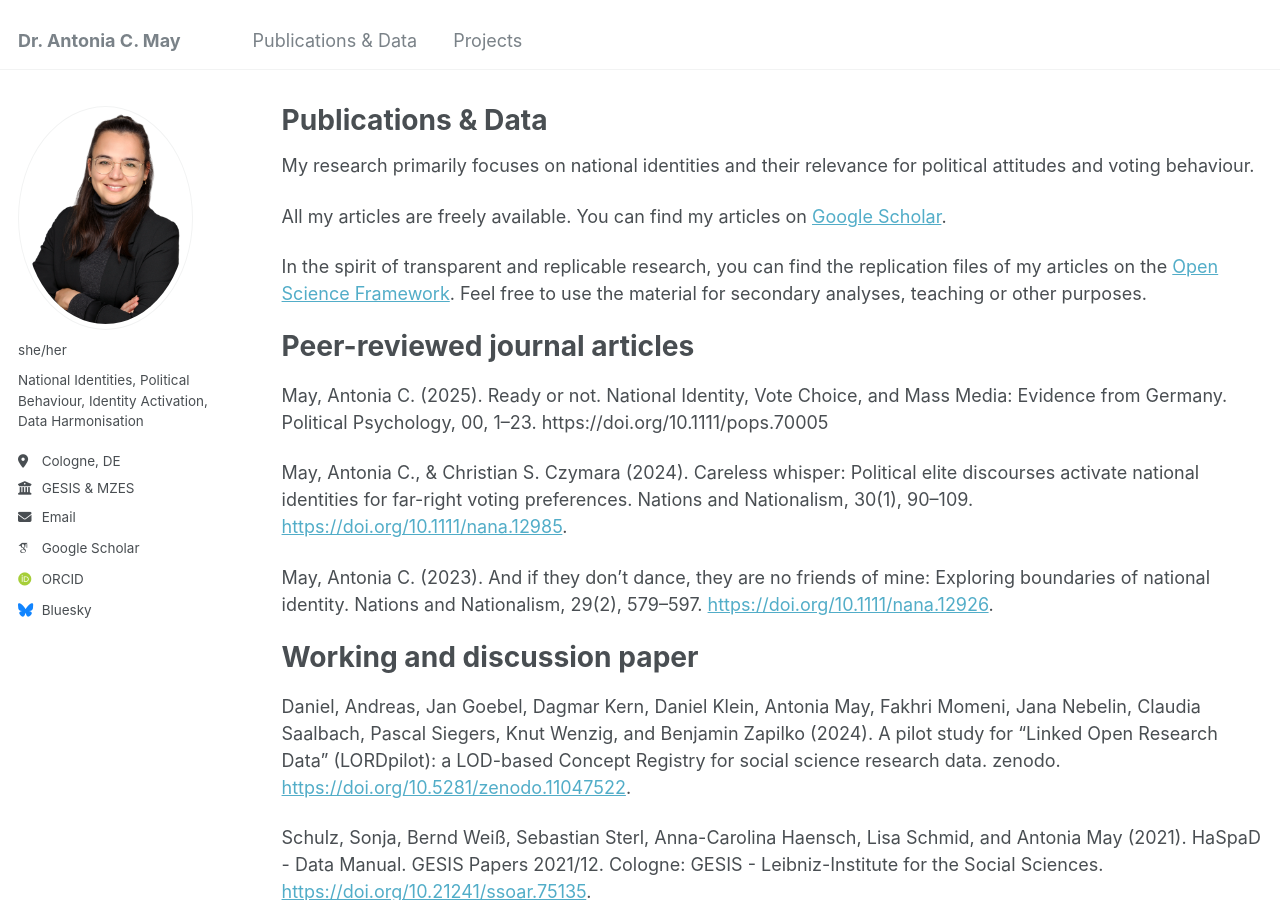
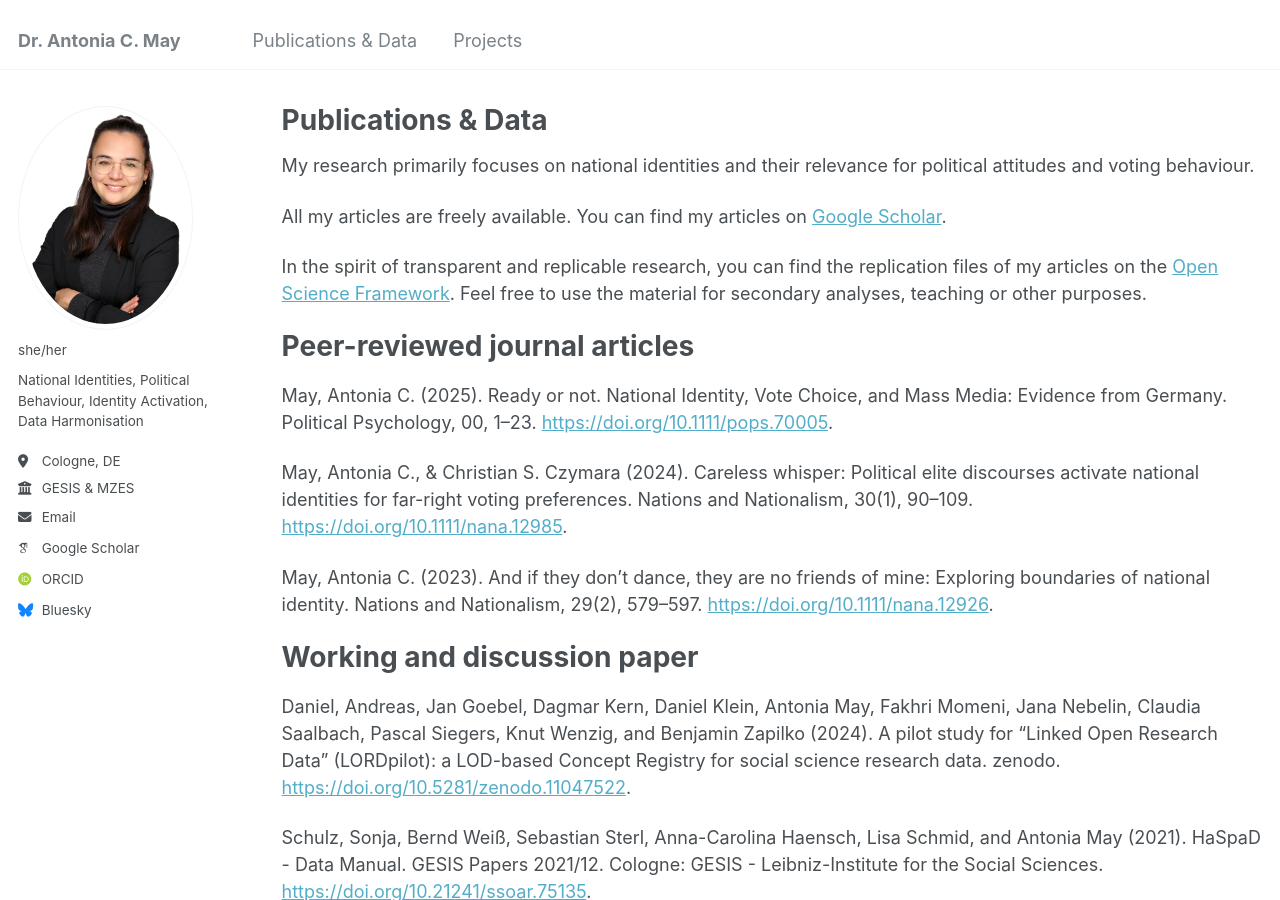
Before and after one commit to mayantonia/mayantonia.github.io, a Jekyll site: the page built from _pages/publications.md, in a window 1280 px wide and 900 px high. Built offline with Jekyll 4.4.1, drawn with Linux system fonts in a browser that asks for light colours; some web fonts are replaced; part of the change alters nothing that is shown.

```diff
--- a/_pages/publications.md
+++ b/_pages/publications.md
@@ -14,7 +14,7 @@ In the spirit of transparent and replicable research, you can find the replicati
 Peer-reviewed journal articles
 ======
 
- May, Antonia C. (2025). Ready or not. National Identity, Vote Choice, and Mass Media: Evidence from Germany. Political Psychology, 00, 1–23. https://doi.org/10.1111/pops.70005
+ May, Antonia C. (2025). Ready or not. National Identity, Vote Choice, and Mass Media: Evidence from Germany. Political Psychology, 00, 1–23. [https://doi.org/10.1111/pops.70005](https://doi.org/10.1111/pops.70005).
 
  May, Antonia C., & Christian S. Czymara (2024). Careless whisper: Political elite discourses activate national identities for far-right voting preferences. Nations and Nationalism, 30(1), 90–109. [https://doi.org/10.1111/nana.12985](https://doi.org/10.1111/nana.12985).
 
```
